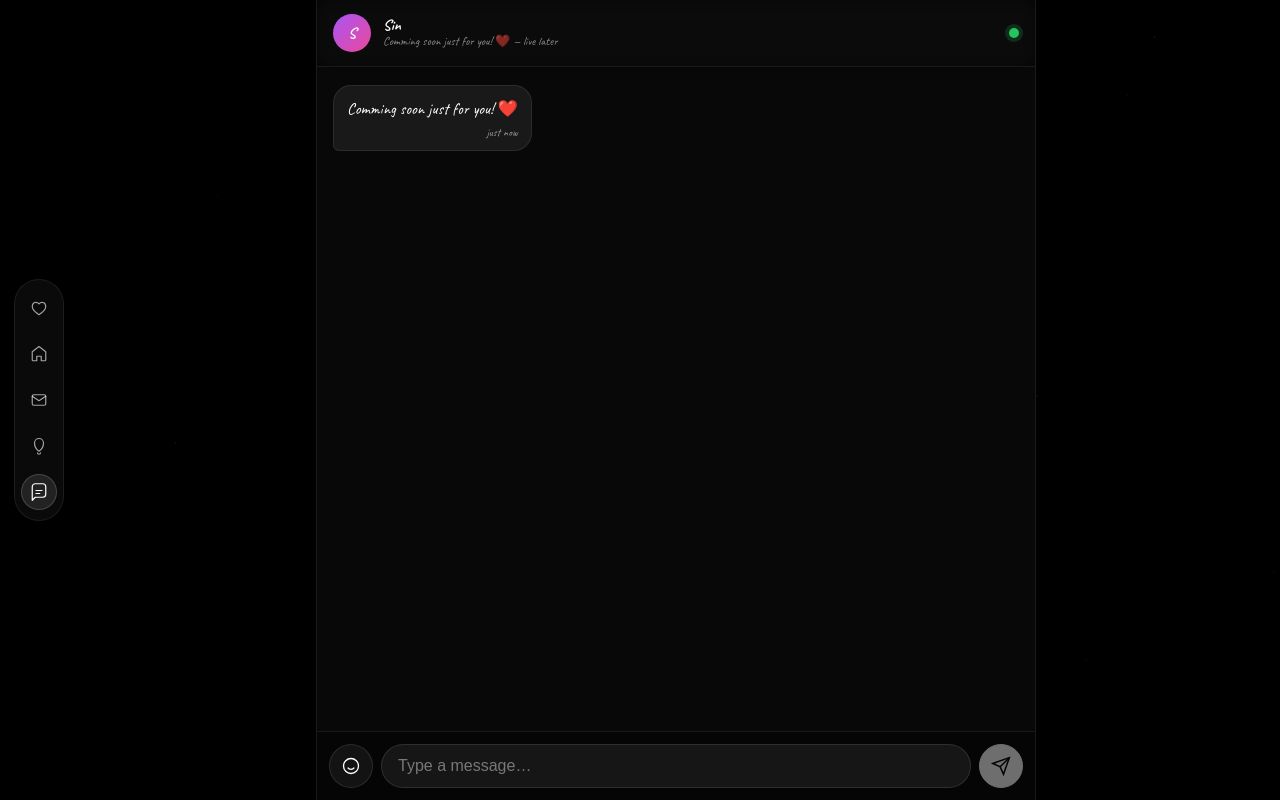
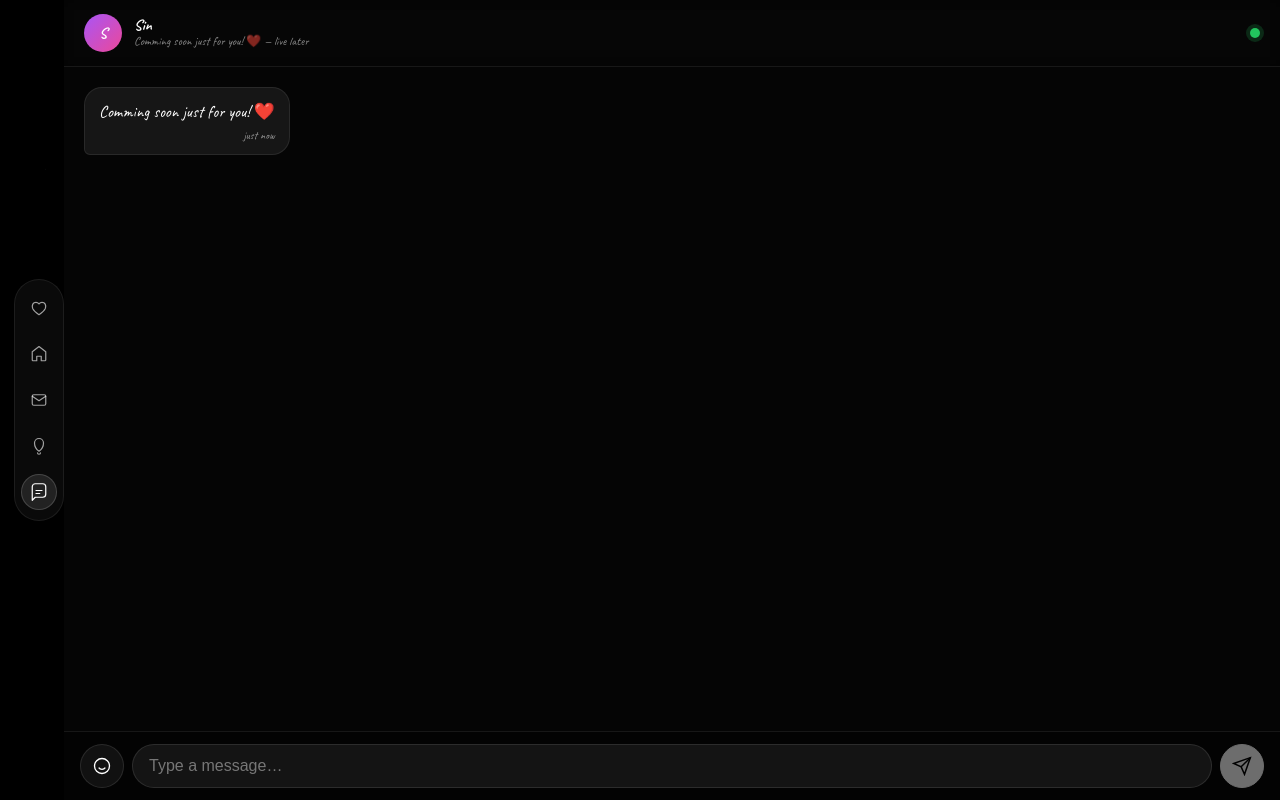
Before and after one commit to VoidX3D/ImSorry, a React (Vite) app: page /chat in a window 1280 px wide. Built offline with nearby package versions, Linux system fonts and the light colour scheme.

Commit message:
style: make /chat take full page (100dvh, flex, no max-width, edge-to-edge)

```diff
--- a/src/styles/chat.css
+++ b/src/styles/chat.css
@@ -1,4 +1,4 @@
-/* Full-page chat — Instagram-like, usable on phone + laptop */
+/* Full-page chat — takes all available area, no side gaps */
 
 .chat-page {
   position: relative;
@@ -6,27 +6,28 @@
   min-height: 100dvh;
   background: #000;
   display: flex;
-  justify-content: center;
+  justify-content: stretch;
   overflow: hidden;
 }
 
 .chat-page .particle-canvas {
-  opacity: 0.28;
+  opacity: 0.22;
 }
 
 .chat-container {
   position: relative;
   z-index: 1;
+  flex: 1;
   width: 100%;
-  max-width: 720px;
+  max-width: none;
   height: 100vh;
   height: 100dvh;
   display: flex;
   flex-direction: column;
-  background: rgba(255,255,255,0.03);
-  border-left: 1px solid rgba(255,255,255,0.08);
-  border-right: 1px solid rgba(255,255,255,0.08);
-  backdrop-filter: blur(12px);
+  background: rgba(255,255,255,0.02);
+  border: none;
+  border-radius: 0;
+  backdrop-filter: blur(8px);
 }
 
 /* Header */
@@ -34,9 +35,9 @@
   display: flex;
   gap: 12px;
   align-items: center;
-  padding: 14px 16px;
+  padding: 14px 20px;
   border-bottom: 1px solid rgba(255,255,255,0.08);
-  background: rgba(0,0,0,0.22);
+  background: rgba(0,0,0,0.28);
   backdrop-filter: blur(8px);
   flex-shrink: 0;
 }
@@ -82,18 +83,18 @@
 .chat-list {
   flex: 1;
   overflow-y: auto;
-  padding: 18px 16px;
+  padding: 20px;
   display: flex;
   flex-direction: column;
-  gap: 10px;
+  gap: 12px;
   scrollbar-width: none;
   -webkit-overflow-scrolling: touch;
 }
 .chat-list::-webkit-scrollbar { display: none; }
 
 .chat-bubble {
-  max-width: 74%;
-  padding: 11px 13px;
+  max-width: 76%;
+  padding: 12px 14px;
   border-radius: 18px;
   display: grid;
   gap: 4px;
@@ -122,7 +123,7 @@
 }
 
 .chat-text {
-  font-size: 1.02rem;
+  font-size: 1.05rem;
   line-height: 1.45;
   white-space: pre-wrap;
   overflow-wrap: break-word;
@@ -134,12 +135,14 @@
   justify-self: end;
 }
 
+.chat-bubble.from-you .chat-time { opacity: 0.55; }
+
 /* Emoji picker — slides above input */
 .emoji-picker {
   display: grid;
   grid-template-columns: repeat(8, 1fr);
   gap: 6px;
-  padding: 10px 12px;
+  padding: 10px 14px;
   border-top: 1px solid rgba(255,255,255,0.08);
   background: rgba(0,0,0,0.28);
   max-height: 140px;
@@ -147,12 +150,12 @@
 }
 
 .emoji-btn {
-  height: 40px;
+  height: 42px;
   border-radius: 10px;
   border: 1px solid transparent;
   background: rgba(255,255,255,0.06);
   cursor: pointer;
-  font-size: 1.25rem;
+  font-size: 1.3rem;
   display: grid;
   place-items: center;
   transition: background 150ms ease;
@@ -167,7 +170,7 @@
 .chat-input-row {
   display: flex;
   gap: 8px;
-  padding: 12px;
+  padding: 12px 16px;
   padding-bottom: max(12px, env(safe-area-inset-bottom));
   border-top: 1px solid rgba(255,255,255,0.08);
   background: rgba(0,0,0,0.32);
@@ -210,27 +213,15 @@
 .chat-input::placeholder { color: rgba(255,255,255,0.42); }
 .chat-input:focus { border-color: rgba(255,255,255,0.18); background: rgba(255,255,255,0.09); }
 
-@media (min-width: 720px) {
-  .chat-container {
-    margin: 0 auto;
-    border-radius: 0;
+@media (max-width: 640px) {
+  .chat-bubble { max-width: 84%; }
+  .emoji-picker { grid-template-columns: repeat(6, 1fr); }
+  .chat-list { padding: 14px; }
+}
+
+/* Leave room for SideNav on desktop — now full width minus rail */
+@media (min-width: 860px) {
+  .chat-page {
+    padding-left: 64px;
   }
 }
-
-@media (max-width: 640px) {
-  .chat-container {
-    max-width: 100%;
-    border-left: none;
-    border-right: none;
-    border-radius: 0;
-  }
-  .chat-bubble { max-width: 82%; }
-  .emoji-picker { grid-template-columns: repeat(6, 1fr); }
-}
-
-/* Leave room for SideNav on desktop */
-@media (min-width: 860px) {
-  .chat-page {
-    padding-left: 72px;
-  }
-}
```
